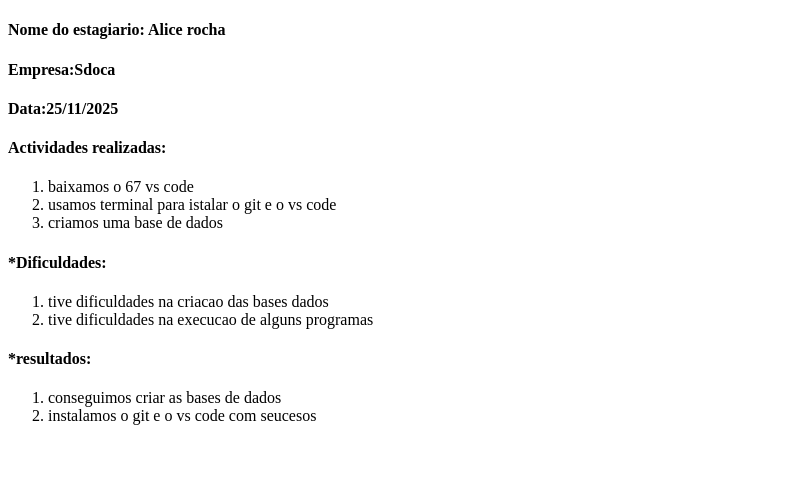
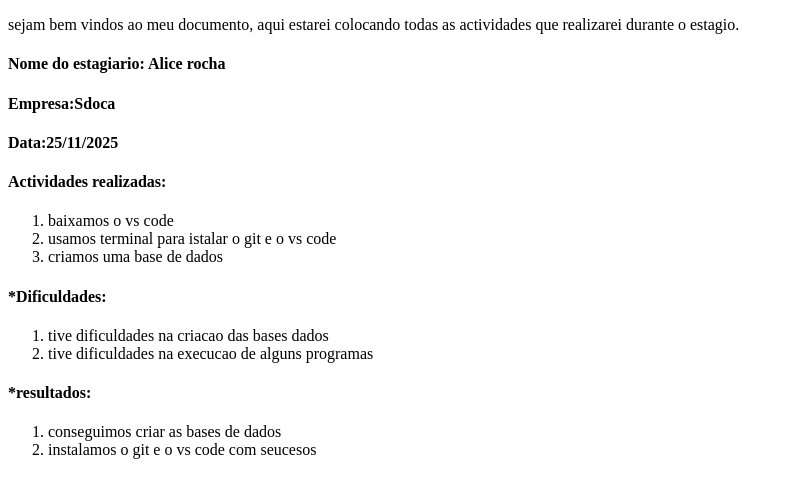
Before and after one commit to alicepaula507/meu-projecto, a plain HTML site: page index.html in a window 1280 px wide. Shown: the whole page, without its empty margins (0-790 px from the left). Drawn offline with Linux system fonts and the light colour scheme.

Commit message:
adicionei uma informacao

```diff
--- a/index.html
+++ b/index.html
@@ -7,17 +7,22 @@
 </head>
 <body>
     <p>
+        sejam bem vindos ao meu documento, aqui estarei
+         colocando todas as actividades que realizarei durante o estagio.
+    </p>
+    <p>
         <h4>Nome do estagiario: Alice rocha</h4>
         <h4>Empresa:Sdoca</h4>
         <h4>Data:25/11/2025</h4>
     </p>
     <p>
+
         <h4>Actividades realizadas:</h4>
 
 <p>
 
     <ol>
-        <li>baixamos o 67 vs code</li>
+        <li>baixamos o vs code</li>
         <li>usamos terminal para istalar o git e o vs code</li>
         <li>criamos uma base de dados</li>
     </ol>
```
